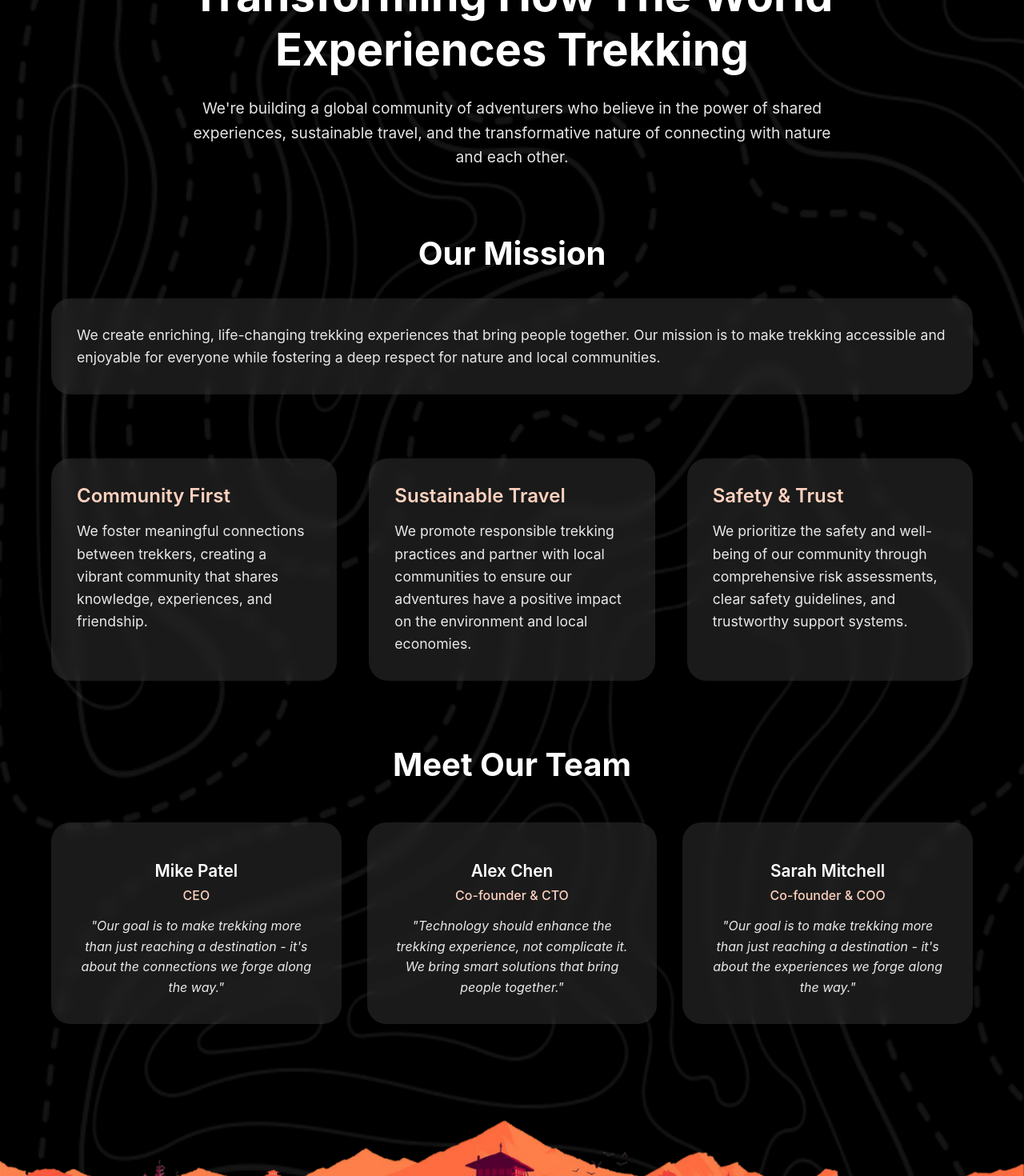
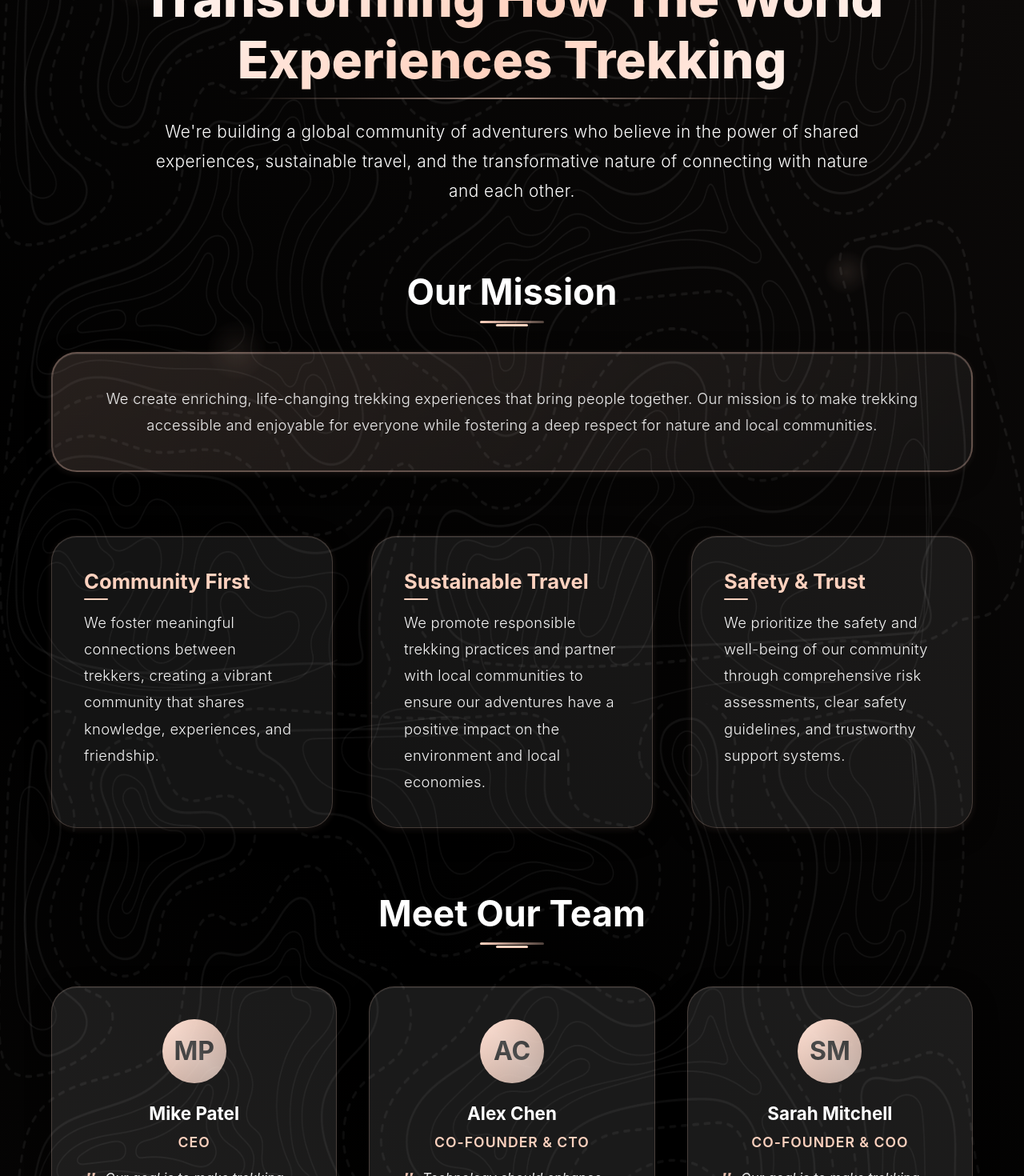
Before and after one commit to Lucky-chelani/test, a React (Create React App) app: page /about in a window 1280 px wide. Shown: the part 160-1630 px from the top of the page at 80% size. Built offline with nearby package versions, Linux system fonts and the light colour scheme; no server answers.

Commit message:
Update About.js

```diff
--- a/src/components/About.js
+++ b/src/components/About.js
@@ -1,122 +1,456 @@
-import React from 'react';
-import styled from 'styled-components';
+import React, { useEffect, useState } from 'react';
+import styled, { keyframes, css } from 'styled-components';
 import Navbar from './Navbar';
 import mapPattern from '../assets/images/map-pattren.png';
 import mountainBottomArt from '../assets/images/mountains-bottom-art.png';
 import Footer from './Footer';
 
+// Animations
+const fadeInUp = keyframes`
+  from {
+    opacity: 0;
+    transform: translateY(40px);
+  }
+  to {
+    opacity: 1;
+    transform: translateY(0);
+  }
+`;
+
+const slideInLeft = keyframes`
+  from {
+    opacity: 0;
+    transform: translateX(-60px);
+  }
+  to {
+    opacity: 1;
+    transform: translateX(0);
+  }
+`;
+
+const slideInRight = keyframes`
+  from {
+    opacity: 0;
+    transform: translateX(60px);
+  }
+  to {
+    opacity: 1;
+    transform: translateX(0);
+  }
+`;
+
+const float = keyframes`
+  0%, 100% {
+    transform: translateY(0px);
+  }
+  50% {
+    transform: translateY(-10px);
+  }
+`;
+
+const shimmer = keyframes`
+  0% {
+    background-position: -200% 0;
+  }
+  100% {
+    background-position: 200% 0;
+  }
+`;
+
+const pulse = keyframes`
+  0%, 100% {
+    transform: scale(1);
+  }
+  50% {
+    transform: scale(1.02);
+  }
+`;
+
 const Page = styled.div`
   background: #000 url(${mapPattern});
   background-size: cover;
+  background-attachment: fixed;
   min-height: 100vh;
   color: #fff;
   padding-top: 80px;
   position: relative;
+  overflow-x: hidden;
+
+  &::before {
+    content: '';
+    position: absolute;
+    top: 0;
+    left: 0;
+    right: 0;
+    bottom: 0;
+    background: linear-gradient(45deg, rgba(255, 210, 191, 0.05) 0%, rgba(0, 0, 0, 0.3) 50%, rgba(255, 210, 191, 0.05) 100%);
+    pointer-events: none;
+    z-index: 1;
+  }
+
+  @media (max-width: 768px) {
+    padding-top: 60px;
+  }
 `;
 
 const Container = styled.div`
   max-width: 1200px;
   margin: 0 auto;
-  padding: 40px 24px 40px 24px;
+  padding: 40px 24px;
+  position: relative;
+  z-index: 2;
+
+  @media (max-width: 768px) {
+    padding: 20px 16px;
+  }
 `;
 
 const Hero = styled.div`
   text-align: center;
   margin-bottom: 80px;
+  position: relative;
+
+  @media (max-width: 768px) {
+    margin-bottom: 60px;
+  }
 `;
 
 const Title = styled.h1`
-  font-size: 3.5rem;
-  font-weight: 700;
-  margin-bottom: 24px;
+  font-size: clamp(2.5rem, 5vw, 4rem);
+  font-weight: 800;
+  margin-bottom: 32px;
+  background: linear-gradient(135deg, #fff 0%, #FFD2BF 50%, #fff 100%);
+  -webkit-background-clip: text;
+  -webkit-text-fill-color: transparent;
+  background-clip: text;
+  line-height: 1.2;
+  animation: ${fadeInUp} 1s ease-out;
+  position: relative;
+
+  &::after {
+    content: '';
+    position: absolute;
+    bottom: -10px;
+    left: 50%;
+    transform: translateX(-50%);
+    width: 60%;
+    height: 2px;
+    background: linear-gradient(90deg, transparent, rgba(255, 210, 191, 0.6), transparent);
+    border-radius: 1px;
+  }
 `;
 
 const Subtitle = styled.p`
-  font-size: 1.2rem;
-  max-width: 800px;
+  font-size: clamp(1.1rem, 2vw, 1.3rem);
+  max-width: 900px;
   margin: 0 auto;
-  opacity: 0.9;
-  line-height: 1.6;
+  opacity: 0.95;
+  line-height: 1.8;
+  animation: ${fadeInUp} 1s ease-out 0.2s both;
+  font-weight: 300;
+  letter-spacing: 0.5px;
 `;
 
 const Section = styled.section`
   margin-bottom: 80px;
+  position: relative;
+
+  ${props => props.delay && css`
+    animation: ${fadeInUp} 0.8s ease-out ${props.delay}s both;
+  `}
+
+  @media (max-width: 768px) {
+    margin-bottom: 60px;
+  }
 `;
 
 const SectionTitle = styled.h2`
-  font-size: 2.5rem;
+  font-size: clamp(2rem, 4vw, 2.8rem);
   font-weight: 700;
-  margin-bottom: 32px;
+  margin-bottom: 48px;
   text-align: center;
+  position: relative;
+  color: #fff;
+
+  &::before {
+    content: '';
+    position: absolute;
+    bottom: -12px;
+    left: 50%;
+    transform: translateX(-50%);
+    width: 80px;
+    height: 3px;
+    background: linear-gradient(90deg, #FFD2BF, rgba(255, 210, 191, 0.3));
+    border-radius: 2px;
+  }
+
+  &::after {
+    content: '';
+    position: absolute;
+    bottom: -16px;
+    left: 50%;
+    transform: translateX(-50%);
+    width: 40px;
+    height: 3px;
+    background: #FFD2BF;
+    border-radius: 2px;
+  }
 `;
 
 const Grid = styled.div`
   display: grid;
-  grid-template-columns: repeat(auto-fit, minmax(300px, 1fr));
-  gap: 40px;
-  margin-top: 48px;
+  grid-template-columns: repeat(auto-fit, minmax(320px, 1fr));
+  gap: 48px;
+  margin-top: 64px;
+
+  @media (max-width: 768px) {
+    grid-template-columns: 1fr;
+    gap: 32px;
+    margin-top: 40px;
+  }
 `;
 
 const Card = styled.div`
-  background: rgba(255, 255, 255, 0.1);
-  border-radius: 24px;
-  padding: 32px;
-  backdrop-filter: blur(10px);
-  box-shadow: 0 4px 24px rgba(0, 0, 0, 0.2);
+  background: rgba(255, 255, 255, 0.08);
+  border: 1px solid rgba(255, 210, 191, 0.2);
+  border-radius: 32px;
+  padding: 40px;
+  backdrop-filter: blur(20px);
+  box-shadow:
+    0 8px 32px rgba(0, 0, 0, 0.3),
+    0 2px 8px rgba(255, 210, 191, 0.1),
+    inset 0 1px 0 rgba(255, 255, 255, 0.1);
+  position: relative;
+  overflow: hidden;
+  transition: all 0.4s cubic-bezier(0.25, 0.46, 0.45, 0.94);
+
+  &::before {
+    content: '';
+    position: absolute;
+    top: 0;
+    left: -100%;
+    width: 100%;
+    height: 2px;
+    background: linear-gradient(90deg, transparent, #FFD2BF, transparent);
+    transition: left 0.6s ease;
+  }
+
+  &:hover {
+    transform: translateY(-8px) scale(1.02);
+    box-shadow:
+      0 16px 48px rgba(0, 0, 0, 0.4),
+      0 4px 16px rgba(255, 210, 191, 0.2),
+      inset 0 1px 0 rgba(255, 255, 255, 0.2);
+    border-color: rgba(255, 210, 191, 0.4);
+
+    &::before {
+      left: 100%;
+    }
+  }
+
+  animation: ${fadeInUp} 0.6s ease-out;
+`;
+
+const MissionCard = styled(Card)`
+  text-align: center;
+  background: linear-gradient(135deg, rgba(255, 210, 191, 0.15) 0%, rgba(255, 255, 255, 0.05) 100%);
+  border: 2px solid rgba(255, 210, 191, 0.3);
+  animation: ${pulse} 3s ease-in-out infinite;
+
+  &:hover {
+    animation-play-state: paused;
+  }
 `;
 
 const CardTitle = styled.h3`
-  font-size: 1.5rem;
-  font-weight: 600;
-  margin-bottom: 16px;
+  font-size: 1.6rem;
+  font-weight: 700;
+  margin-bottom: 20px;
   color: #FFD2BF;
+  position: relative;
+
+  &::after {
+    content: '';
+    position: absolute;
+    bottom: -8px;
+    left: 0;
+    width: 30px;
+    height: 2px;
+    background: #FFD2BF;
+    border-radius: 1px;
+    transition: width 0.3s ease;
+  }
+
+  ${Card}:hover & {
+    &::after {
+      width: 60px;
+    }
+  }
 `;
 
 const CardText = styled.p`
-  font-size: 1.1rem;
-  line-height: 1.6;
-  opacity: 0.9;
+  font-size: 1.15rem;
+  line-height: 1.8;
+  opacity: 0.95;
+  font-weight: 300;
+  letter-spacing: 0.3px;
 `;
 
 const TeamGrid = styled.div`
   display: grid;
-  grid-template-columns: repeat(auto-fit, minmax(280px, 1fr));
-  gap: 32px;
-  margin-top: 48px;
+  grid-template-columns: repeat(auto-fit, minmax(300px, 1fr));
+  gap: 40px;
+  margin-top: 64px;
+
+  @media (max-width: 768px) {
+    grid-template-columns: 1fr;
+    gap: 32px;
+    margin-top: 40px;
+  }
 `;
 
 const TeamCard = styled.div`
   background: rgba(255, 255, 255, 0.1);
-  border-radius: 24px;
-  padding: 32px;
+  border: 1px solid rgba(255, 210, 191, 0.2);
+  border-radius: 32px;
+  padding: 40px;
   text-align: center;
-  backdrop-filter: blur(10px);
-  box-shadow: 0 4px 24px rgba(0, 0, 0, 0.2);
+  backdrop-filter: blur(20px);
+  box-shadow:
+    0 8px 32px rgba(0, 0, 0, 0.3),
+    inset 0 1px 0 rgba(255, 255, 255, 0.1);
+  position: relative;
+  overflow: hidden;
+  transition: all 0.4s cubic-bezier(0.25, 0.46, 0.45, 0.94);
+  animation: ${fadeInUp} 0.6s ease-out;
+
+  &:nth-child(1) { animation-delay: 0.1s; }
+  &:nth-child(2) { animation-delay: 0.2s; }
+  &:nth-child(3) { animation-delay: 0.3s; }
+
+  &::before {
+    content: '';
+    position: absolute;
+    top: -50%;
+    left: -50%;
+    width: 200%;
+    height: 200%;
+    background: linear-gradient(45deg, transparent, rgba(255, 210, 191, 0.1), transparent);
+    transform: rotate(45deg);
+    transition: all 0.6s ease;
+    opacity: 0;
+  }
+
+  &:hover {
+    transform: translateY(-12px) rotateY(5deg);
+    box-shadow:
+      0 20px 60px rgba(0, 0, 0, 0.4),
+      0 4px 20px rgba(255, 210, 191, 0.3),
+      inset 0 1px 0 rgba(255, 255, 255, 0.2);
+    border-color: rgba(255, 210, 191, 0.5);
+
+    &::before {
+      opacity: 1;
+      top: -100%;
+      left: -100%;
+    }
+  }
+`;
+
+const TeamMemberAvatar = styled.div`
+  width: 80px;
+  height: 80px;
+  border-radius: 50%;
+  background: linear-gradient(135deg, #FFD2BF 0%, rgba(255, 210, 191, 0.6) 100%);
+  margin: 0 auto 24px;
+  display: flex;
+  align-items: center;
+  justify-content: center;
+  font-size: 2rem;
+  font-weight: 700;
+  color: #000;
+  position: relative;
+  overflow: hidden;
+
+  &::before {
+    content: '';
+    position: absolute;
+    top: -50%;
+    left: -50%;
+    width: 200%;
+    height: 200%;
+    background: linear-gradient(45deg, transparent, rgba(255, 255, 255, 0.3), transparent);
+    animation: ${shimmer} 2s infinite;
+  }
 `;
 
 const TeamMemberName = styled.h3`
-  font-size: 1.3rem;
-  font-weight: 600;
-  margin: 16px 0 8px 0;
+  font-size: 1.4rem;
+  font-weight: 700;
+  margin: 20px 0 12px 0;
+  color: #fff;
 `;
 
 const TeamMemberRole = styled.p`
   color: #FFD2BF;
-  font-weight: 500;
-  margin-bottom: 16px;
+  font-weight: 600;
+  margin-bottom: 20px;
+  font-size: 1.1rem;
+  text-transform: uppercase;
+  letter-spacing: 1px;
 `;
 
 const TeamMemberQuote = styled.p`
   font-style: italic;
   opacity: 0.9;
-  line-height: 1.6;
+  line-height: 1.8;
+  font-size: 1.05rem;
+  position: relative;
+  padding: 0 20px;
+
+  &::before,
+  &::after {
+    content: '"';
+    font-size: 2rem;
+    color: #FFD2BF;
+    position: absolute;
+    font-family: Georgia, serif;
+  }
+
+  &::before {
+    top: -10px;
+    left: 0;
+  }
+
+  &::after {
+    bottom: -20px;
+    right: 0;
+  }
 `;
 
 const MountainBottom = styled.div`
   width: 100%;
+  height: auto;
+  position: relative;
+  overflow: hidden;
+  margin-top: -60px;
   z-index: 2;
-  height: 320px;
-  position: relative;
+
+  &::before {
+    content: '';
+    position: absolute;
+    top: 0;
+    left: 0;
+    right: 0;
+    height: 100px;
+    background: linear-gradient(to bottom, transparent, rgba(0, 0, 0, 0.3));
+    z-index: 1;
+  }
+
+  @media (max-width: 768px) {
+    margin-top: -30px;
+    height: auto;
+  }
 `;
 
 const MountainImg = styled.img`
@@ -124,29 +458,85 @@ const MountainImg = styled.img`
   height: auto;
   display: block;
   margin-bottom: -2px;
+  transition: transform 0.3s ease;
+  animation: ${float} 6s ease-in-out infinite;
+
+  &:hover {
+    transform: scale(1.02);
+  }
+
+  @media (max-width: 768px) {
+    animation: none;
+  }
+`;
+
+const FloatingElements = styled.div`
+  position: fixed;
+  top: 0;
+  left: 0;
+  width: 100%;
+  height: 100%;
+  pointer-events: none;
+  z-index: 0;
+  overflow: hidden;
+`;
+
+const FloatingCircle = styled.div`
+  position: absolute;
+  border-radius: 50%;
+  background: radial-gradient(circle, rgba(255, 210, 191, 0.1) 0%, transparent 70%);
+  animation: ${float} ${props => props.duration || 6}s ease-in-out infinite;
+  animation-delay: ${props => props.delay || 0}s;
 `;
 
 const About = () => {
+  const [isVisible, setIsVisible] = useState(false);
+
+  useEffect(() => {
+    setIsVisible(true);
+  }, []);
+
   const team = [
     {
       name: 'Mike Patel',
       role: 'CEO',
-      quote: 'Our goal is to make trekking more than just reaching a destination - it\'s about the connections we forge along the way.'
+      quote: 'Our goal is to make trekking more than just reaching a destination - it\'s about the connections we forge along the way.',
+      initial: 'MP'
     },
     {
       name: 'Alex Chen',
       role: 'Co-founder & CTO',
-      quote: 'Technology should enhance the trekking experience, not complicate it. We bring smart solutions that bring people together.'
+      quote: 'Technology should enhance the trekking experience, not complicate it. We bring smart solutions that bring people together.',
+      initial: 'AC'
     },
     {
       name: 'Sarah Mitchell',
       role: 'Co-founder & COO',
-      quote: 'Our goal is to make trekking more than just reaching a destination - it\'s about the experiences we forge along the way.'
+      quote: 'Our goal is to make trekking more than just reaching a destination - it\'s about the experiences we forge along the way.',
+      initial: 'SM'
     }
   ];
 
   return (
     <Page>
+      <FloatingElements>
+        <FloatingCircle
+          style={{ top: '10%', left: '10%', width: '100px', height: '100px' }}
+          duration={8}
+          delay={0}
+        />
+        <FloatingCircle
+          style={{ top: '60%', right: '15%', width: '60px', height: '60px' }}
+          duration={10}
+          delay={2}
+        />
+        <FloatingCircle
+          style={{ bottom: '20%', left: '20%', width: '80px', height: '80px' }}
+          duration={12}
+          delay={4}
+        />
+      </FloatingElements>
+
       <Navbar active="about" />
       <Container>
         <Hero>
@@ -156,16 +546,16 @@ const About = () => {
           </Subtitle>
         </Hero>
 
-        <Section>
+        <Section delay={0.3}>
           <SectionTitle>Our Mission</SectionTitle>
-          <Card>
+          <MissionCard>
             <CardText>
               We create enriching, life-changing trekking experiences that bring people together. Our mission is to make trekking accessible and enjoyable for everyone while fostering a deep respect for nature and local communities.
             </CardText>
-          </Card>
+          </MissionCard>
         </Section>
 
-        <Section>
+        <Section delay={0.5}>
           <Grid>
             <Card>
               <CardTitle>Community First</CardTitle>
@@ -190,14 +580,17 @@ const About = () => {
           </Grid>
         </Section>
 
-        <Section>
+        <Section delay={0.7}>
           <SectionTitle>Meet Our Team</SectionTitle>
           <TeamGrid>
             {team.map((member, index) => (
               <TeamCard key={index}>
+                <TeamMemberAvatar>
+                  {member.initial}
+                </TeamMemberAvatar>
                 <TeamMemberName>{member.name}</TeamMemberName>
                 <TeamMemberRole>{member.role}</TeamMemberRole>
-                <TeamMemberQuote>"{member.quote}"</TeamMemberQuote>
+                <TeamMemberQuote>{member.quote}</TeamMemberQuote>
               </TeamCard>
             ))}
           </TeamGrid>
```
